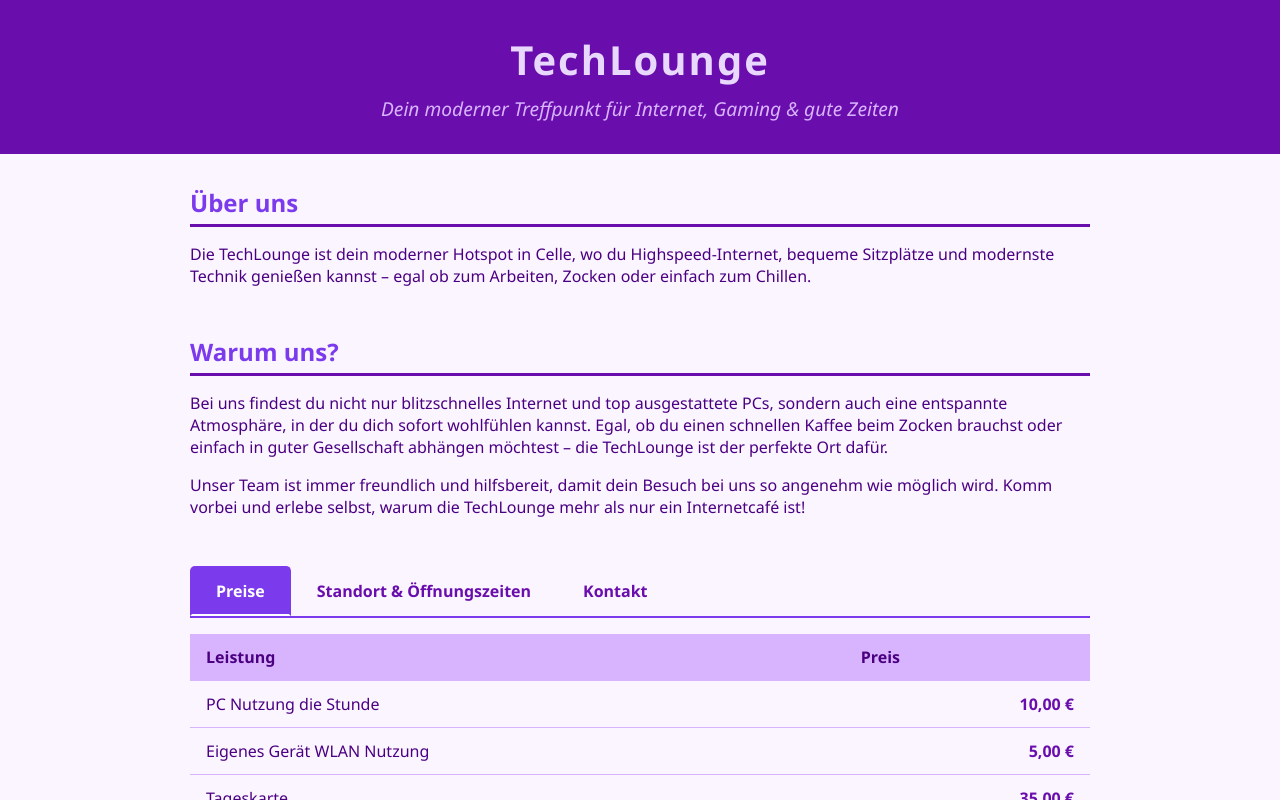
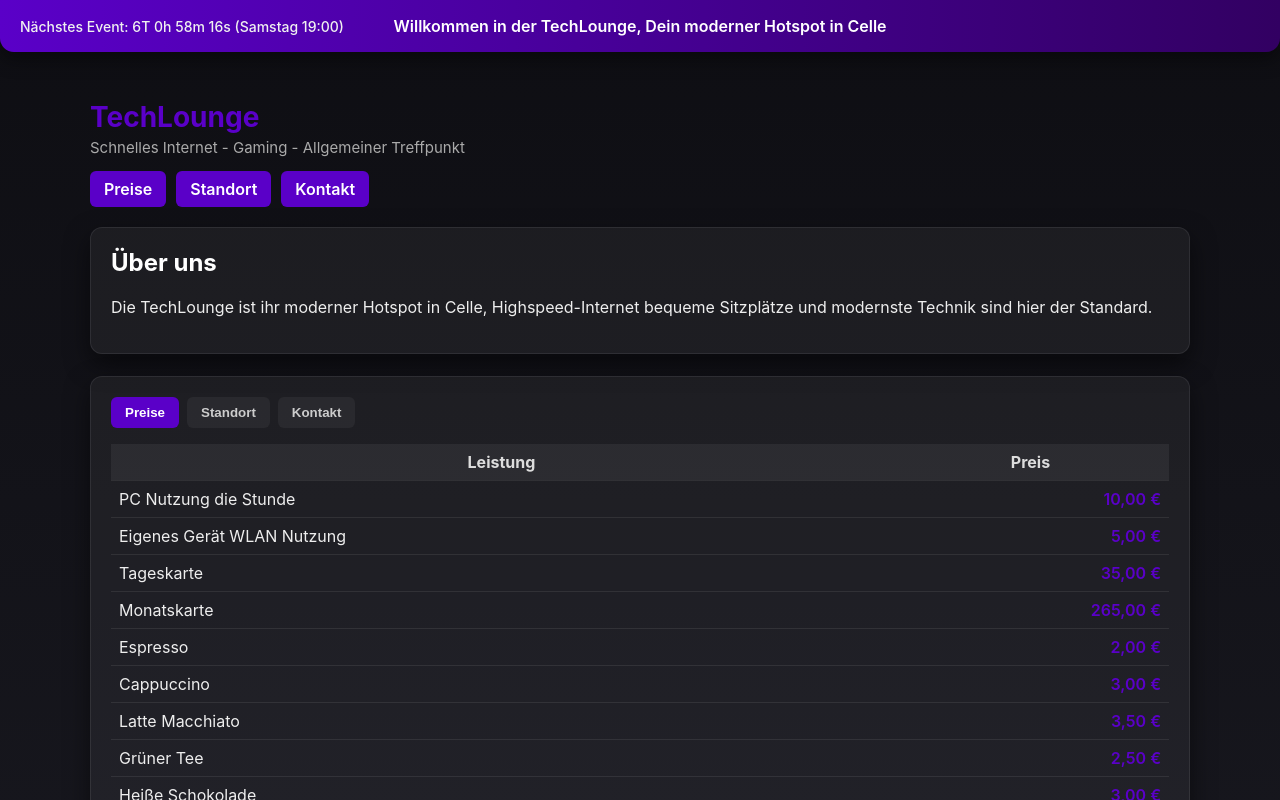
Before and after one commit to Techloungec/Techlounge, a plain HTML site: page index.html in a window 1280 px wide. Shown: the top 800 px of the page. Drawn offline with Linux system fonts and the light colour scheme.

Commit message:
Update index.html

```diff
--- a/index.html
+++ b/index.html
@@ -1,170 +1,148 @@
 <!DOCTYPE html>
 <html lang="de">
 <head>
-  <meta charset="UTF-8" />
-  <meta name="viewport" content="width=device-width, initial-scale=1" />
-  <title>TechLounge - Internetcafé</title>
-  <link rel="icon" href="/icon.png" type="image/png" />
-  <style>
-    body {
-      font-family: 'Segoe UI', Tahoma, Geneva, Verdana, sans-serif;
-      margin: 0;
-      background-color: #faf5ff;
-      color: #4b0082;
-    }
+<meta charset="utf-8" />
+<meta name="viewport" content="width=device-width, initial-scale=1" />
+<title>TechLounge - Internetcafé</title>
+<link rel="icon" href="/icon.png" type="image/png">
+<style>
+  :root{
+    --accent1:#5a00c8;
+    --accent2:#320062;
+    --dark-bg:#0e0e13;
+    --glass:rgba(255,255,255,0.05);
+  }
+  body{
+    margin:0;
+    font-family:"Inter", Arial, sans-serif;
+    background:linear-gradient(180deg,#0e0e13 0%, #1c1c24 100%);
+    color:#eee;
+  }
+  .container{max-width:1100px;margin:0 auto;padding:20px;}
 
-    header {
-      background-color: #6a0dad;
-      color: #e9d8fd;
-      padding: 2rem 1rem;
-      text-align: center;
-    }
 
-    header h1 {
-      margin: 0;
-      font-size: 2.5rem;
-      letter-spacing: 2px;
-    }
+  .banner{
+    background:linear-gradient(90deg,var(--accent1),var(--accent2));
+    padding:16px;
+    text-align:center;
+    border-radius:0 0 14px 14px;
+    color:#fff;
+    font-weight:600;
+    box-shadow:0 6px 20px rgba(0,0,0,0.45);
 
-    header p {
-      margin: 0.5rem 0 0;
-      font-size: 1.2rem;
-      font-style: italic;
-      color: #d8b4fe;
-    }
+    position: relative;}
+  .banner small{display:block;margin-top:6px;font-weight:400;color:#f0f0f0;}
 
-    main {
-      max-width: 900px;
-      margin: 2rem auto;
-      padding: 0 1rem;
-    }
 
-    section {
-      margin-bottom: 3rem;
-    }
+  header{margin:28px 0 20px;}
+  header h1{margin:0;font-size:28px;color:var(--accent1);}
+  header p{margin:4px 0 0;color:#aaa;font-size:15px;}
+  nav{margin-top:14px;display:flex;gap:10px;flex-wrap:wrap;}
+  nav a{
+    background:var(--accent1);
+    padding:8px 14px;
+    border-radius:6px;
+    text-decoration:none;
+    color:#fff;
+    font-weight:600;
+    transition:0.25s;
+  }
+  nav a:hover{background:var(--accent2);}
 
-    h2 {
-      border-bottom: 3px solid #6a0dad;
-      padding-bottom: 0.3rem;
-      margin-bottom: 1rem;
-      color: #7c3aed;
-    }
+  .panel{
+    background:var(--glass);
+    border-radius:12px;
+    padding:20px;
+    margin-bottom:22px;
+    border:1px solid rgba(255,255,255,0.08);
+    box-shadow:0 10px 24px rgba(0,0,0,0.5);
+  }
+  .panel h2,.panel h3{margin-top:0;color:#fff;}
 
-    .tabs {
-      display: flex;
-      border-bottom: 2px solid #7c3aed;
-      margin-bottom: 1rem;
-    }
+  .tabs{display:flex;gap:8px;margin-bottom:16px;flex-wrap:wrap;}
+  .tabs button{
+    background:var(--glass);
+    border:none;
+    border-radius:6px;
+    padding:8px 14px;
+    font-weight:600;
+    color:#ccc;
+    cursor:pointer;
+  }
+  .tabs button.active{background:var(--accent1);color:#fff;}
+  .content-block{display:none;}
+  .content-block.active{display:block;}
 
-    .tab {
-      padding: 0.75rem 1.5rem;
-      cursor: pointer;
-      color: #6a0dad;
-      border: 2px solid transparent;
-      border-bottom: none;
-      font-weight: bold;
-      transition: background-color 0.3s, border-color 0.3s;
-    }
+  table{width:100%;border-collapse:collapse;margin-top:12px;}
+  th,td{padding:8px;border-bottom:1px solid rgba(255,255,255,0.08);}
+  th{background:rgba(255,255,255,0.06);color:#ddd;}
+  td.price{text-align:right;color:var(--accent1);font-weight:600;}
 
-    .tab.active {
-      background-color: #7c3aed;
-      color: white;
-      border-color: #7c3aed #7c3aed white;
-      border-bottom: 2px solid white;
-      border-radius: 5px 5px 0 0;
-    }
+  .details-grid{
+    display:grid;
+    grid-template-columns:repeat(auto-fit,minmax(160px,1fr));
+    gap:10px;
+    margin-top:18px;
+  }
+  .badge{
+    background:var(--glass);
+    padding:12px;
+    border-radius:8px;
+    text-align:center;
+    font-size:14px;
+    color:#ddd;
+    border:1px solid rgba(255,255,255,0.06);
+  }
+  .badge strong{display:block;color:#fff;font-size:15px;margin-bottom:4px;}
 
-    table {
-      width: 100%;
-      border-collapse: collapse;
-      margin-top: 1rem;
-    }
+  footer{margin:30px 0 0;color:#777;font-size:13px;text-align:center;}
 
-    th,
-    td {
-      padding: 0.75rem 1rem;
-      border-bottom: 1px solid #d8b4fe;
-      text-align: left;
-    }
+  #countdown {
+    position: absolute;
+    left: 20px;
+    top: 50%;
+    transform: translateY(-50%);
+    font-size: 14px;
+    color: #f0f0f0;
+    font-weight: 500;
+  }
 
-    th {
-      background-color: #d8b4fe;
-      color: #4b0082;
-    }
-
-    td.price {
-      text-align: right;
-      font-weight: bold;
-      color: #6a0dad;
-    }
-
-    footer {
-      background-color: #4b0082;
-      color: #d8b4fe;
-      text-align: center;
-      padding: 1rem;
-      font-size: 0.9rem;
-    }
-
-    @media (max-width: 600px) {
-      header h1 {
-        font-size: 2rem;
-      }
-
-      main {
-        margin: 1rem;
-      }
-
-      .tabs {
-        flex-direction: column;
-      }
-
-      .tab {
-        margin-bottom: 0.5rem;
-      }
-    }
-  </style>
+</style>
 </head>
 <body>
-  <header>
-    <h1>TechLounge</h1>
-    <p>Dein moderner Treffpunkt für Internet, Gaming & gute Zeiten</p>
-  </header>
-  <main>
-    <section>
+  <div class="banner">
+    Willkommen in der TechLounge, Dein moderner Hotspot in Celle
+    <div id="countdown"></div>
+  </div>
+
+  <div class="container">
+    <header>
+      <h1>TechLounge</h1>
+      <p>Schnelles Internet - Gaming - Allgemeiner Treffpunkt</p>
+      <nav>
+        <a href="#preise" data-tab="preise">Preise</a>
+        <a href="#standort" data-tab="standort">Standort</a>
+        <a href="#kontakt" data-tab="kontakt">Kontakt</a>
+      </nav>
+    </header>
+
+    <article class="panel">
       <h2>Über uns</h2>
       <p>
-        Die TechLounge ist dein moderner Hotspot in Celle, wo du Highspeed-Internet,
-        bequeme Sitzplätze und modernste Technik genießen kannst – egal ob zum Arbeiten,
-        Zocken oder einfach zum Chillen.
+        Die TechLounge ist ihr moderner Hotspot in Celle, Highspeed-Internet bequeme Sitzplätze und modernste Technik sind hier der Standard.
       </p>
-    </section>
+    </article>
 
-    <section>
-      <h2>Warum uns?</h2>
-      <p>
-        Bei uns findest du nicht nur blitzschnelles Internet und top ausgestattete PCs, sondern auch eine entspannte Atmosphäre,
-        in der du dich sofort wohlfühlen kannst. Egal, ob du einen schnellen Kaffee beim Zocken brauchst oder einfach in guter Gesellschaft abhängen möchtest – die TechLounge ist der perfekte Ort dafür.
-      </p>
-      <p>
-        Unser Team ist immer freundlich und hilfsbereit, damit dein Besuch bei uns so angenehm wie möglich wird. Komm vorbei und erlebe selbst, warum die TechLounge mehr als nur ein Internetcafé ist!
-      </p>
-    </section>
+    <section class="panel">
+      <div class="tabs">
+        <button class="active" data-tab="preise">Preise</button>
+        <button data-tab="standort">Standort</button>
+        <button data-tab="kontakt">Kontakt</button>
+      </div>
 
-    <section>
-      <div class="tabs">
-        <div class="tab active" data-tab="preise">Preise</div>
-        <div class="tab" data-tab="standort">Standort & Öffnungszeiten</div>
-        <div class="tab" data-tab="kontakt">Kontakt</div>
-      </div>
-      <div id="preise" class="tab-content" style="display: block;">
+      <div id="preise" class="content-block active">
         <table>
-          <thead>
-            <tr>
-              <th>Leistung</th>
-              <th>Preis</th>
-            </tr>
-          </thead>
+          <thead><tr><th>Leistung</th><th>Preis</th></tr></thead>
           <tbody>
             <tr><td>PC Nutzung die Stunde</td><td class="price">10,00 €</td></tr>
             <tr><td>Eigenes Gerät WLAN Nutzung</td><td class="price">5,00 €</td></tr>
@@ -189,46 +167,73 @@
           </tbody>
         </table>
       </div>
-      <div id="standort" class="tab-content" style="display: none;">
+
+      <div id="standort" class="content-block">
         <p><strong>Adresse:</strong> Wiessenstraße 10, 29221 Celle</p>
-        <p>
-          <strong>Öffnungszeiten:</strong><br />
-          Mo–Fr: 10:00–22:00 Uhr<br />
-          Sa–So: 12:00–24:00 Uhr
-        </p>
-        <div style="margin-top: 1rem;">
-          <iframe
-            src="https://www.google.com/maps/embed?pb=!1m14!1m8!1m3!1d12156.407!2d10.0847021!3d52.6083643!3m2!1i1024!2i768!4f13.1!3m3!1m2!1s0x47b1f6e2e4e4c2a1%3A0x123456789abcdef!2sWiessenstra%C3%9Fe%2010%2C%2029221%20Celle!5e0!3m2!1sde!2sde!4v1690000000000"
-            width="100%"
-            height="300"
-            style="border:0; border-radius: 8px;"
-            allowfullscreen=""
-            loading="lazy"
-            referrerpolicy="no-referrer-when-downgrade"
-          ></iframe>
-        </div>
+        <p><strong>Öffnungszeiten:</strong><br/>Mo–Fr: 10:00–22:00 Uhr<br/>Sa–So: 12:00–24:00 Uhr</p>
+        <iframe src="https://www.google.com/maps/embed?pb=!1m14!1m8!1m3!1d12156.407!2d10.0847021!3d52.6083643!3m2!1i1024!2i768!4f13.1!3m3!1m2!1s0x47b1f6e2e4e4c2a1%3A0x123456789abcdef!2sWiessenstra%C3%9Fe%2010%2C%2029221%20Celle!5e0!3m2!1sde!2sde!4v1690000000000"
+                width="100%" height="250" style="border:0;border-radius:8px;" allowfullscreen="" loading="lazy"></iframe>
       </div>
-      <div id="kontakt" class="tab-content" style="display: none;">
-        <p>Telefon: 0123 456789<br />Email: info@techlounge.de</p>
+
+      <div id="kontakt" class="content-block">
+        <p>Telefon: 0123 456789<br/>Email: info@techlounge.de</p>
       </div>
     </section>
-  </main>
-  <footer>
-    &copy; 2025 TechLounge - Alle Rechte vorbehalten
-  </footer>
+
+    <section class="details-grid">
+      <div class="badge"><strong>Adresse</strong>Wiessenstraße 10, 29221 Celle</div>
+      <div class="badge"><strong>Telefon</strong>0123 456789</div>
+      <div class="badge"><strong>Email</strong>info@techlounge.de</div>
+      <div class="badge"><strong>WLAN</strong>TechLounge_Gast</div>
+    </section>
+
+    <footer>
+      <p>© 2025 TechLounge — Alle Rechte vorbehalten</p>
+    </footer>
+  </div>
+
+
   <script>
-    const tabs = document.querySelectorAll('.tab');
-    const contents = document.querySelectorAll('.tab-content');
-
-    tabs.forEach((tab) => {
-      tab.addEventListener('click', () => {
-        tabs.forEach((t) => t.classList.remove('active'));
-        contents.forEach((c) => (c.style.display = 'none'));
-
-        tab.classList.add('active');
-        document.getElementById(tab.dataset.tab).style.display = 'block';
+    const tabButtons = document.querySelectorAll('.tabs button');
+    const blocks = document.querySelectorAll('.content-block');
+    tabButtons.forEach(btn => {
+      btn.addEventListener('click', () => {
+        tabButtons.forEach(b => b.classList.remove('active'));
+        blocks.forEach(c => c.classList.remove('active'));
+        btn.classList.add('active');
+        document.getElementById(btn.dataset.tab).classList.add('active');
       });
     });
+
+
+    function getNextSaturday() {
+      const now = new Date();
+      const dayOfWeek = now.getDay();
+      const daysUntilSaturday = (6 - dayOfWeek + 7) % 7 || 7;
+      const nextSaturday = new Date(now);
+      nextSaturday.setDate(now.getDate() + daysUntilSaturday);
+      nextSaturday.setHours(19, 0, 0, 0);
+      return nextSaturday;
+    }
+
+    function updateCountdown() {
+      const now = new Date();
+      const target = getNextSaturday();
+      const diff = target - now;
+
+      const days = Math.floor(diff / (1000 * 60 * 60 * 24));
+      const hours = Math.floor((diff / (1000 * 60 * 60)) % 24);
+      const minutes = Math.floor((diff / (1000 * 60)) % 60);
+      const seconds = Math.floor((diff / 1000) % 60);
+
+      document.getElementById("countdown").textContent =
+        `Nächstes Event: ${days}T ${hours}h ${minutes}m ${seconds}s (Samstag 19:00)`;
+
+      setTimeout(updateCountdown, 1000);
+    }
+
+    updateCountdown();
   </script>
+
 </body>
 </html>
```
